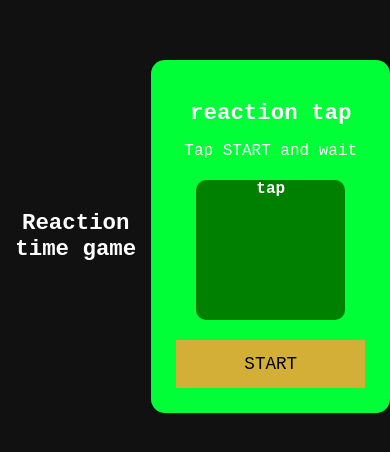
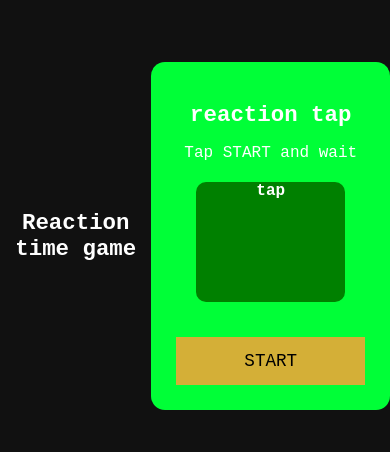
Before and after one commit to Keshav-Thathai/reaction-time-game, a plain HTML site: page index.html in a window 390 px wide. Shown: the part 186-638 px from the top of the page. Drawn offline with Linux system fonts and the light colour scheme.

Commit message:
Refactor CSS styles for layout and responsiveness
Updated styles for the screen and button elements, including height adjustments and overflow properties.

```diff
--- a/style.css
+++ b/style.css
@@ -11,7 +11,7 @@ body{
     display: flex;
     background: #111;
     color: white;
-    min-height:100svh;
+    min-height:100vh;
 }
 .box{
     background:rgb(0, 255, 55);
@@ -28,7 +28,9 @@ body{
     font: size 1.6em;
     border-radius: 10px;
     font-weight:bold;
-   height:140px;
+   height:120px;
+   max-height:90vh;
+   overflow-y:auto;
 
 }
 button{
@@ -37,6 +39,8 @@ button{
     border: none;
     color: black;
     background:#d4af37;
+   disply:block;
+   margin-top:15px;
 
 }
 @media screen and (max-width:600px){
```
